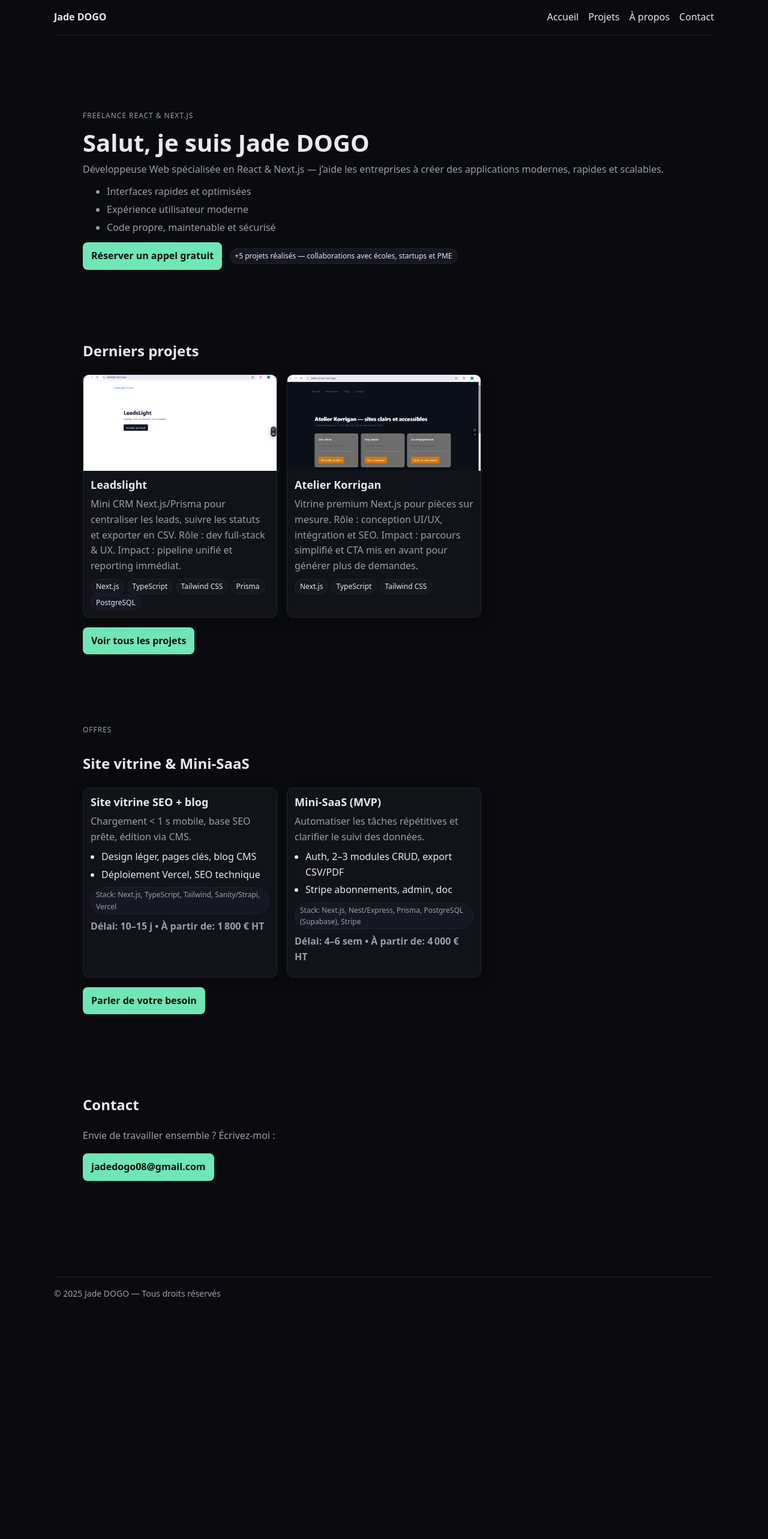
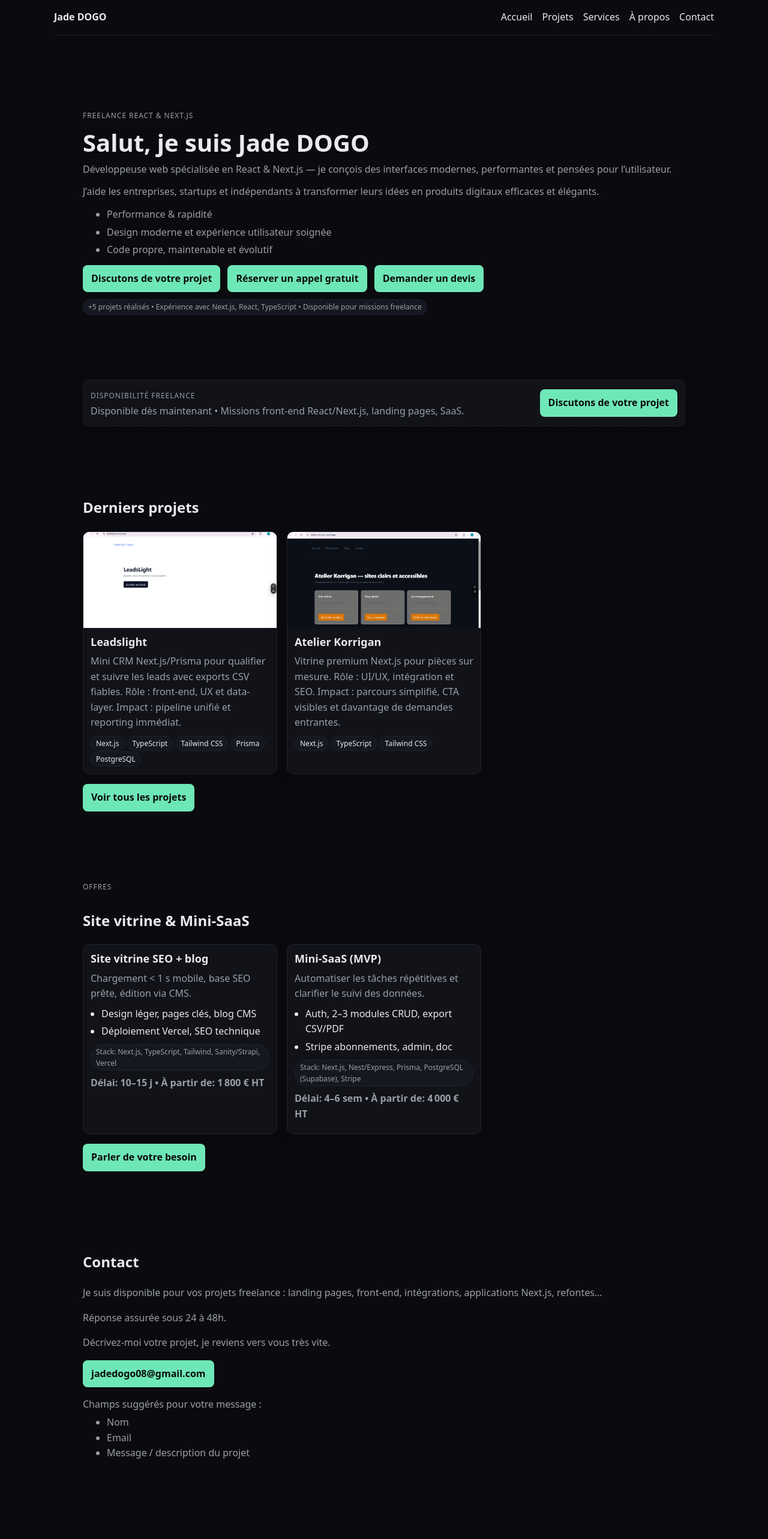
Before and after one commit to Jade2097/portfolio-jade-dogo, a Next.js app: page / in a window 1280 px wide. Shown: the top 2566 px of the page at 60% size. Before the commit the page ends 2216 px from the top, so only its background shows below. Built offline with nearby package versions, Linux system fonts and the light colour scheme.

Commit message:
Finished

```diff
--- a/app/layout.tsx
+++ b/app/layout.tsx
@@ -29,6 +29,7 @@ export default function RootLayout({ children }: { children: React.ReactNode })
            <nav className="nav">
              <a href="/">Accueil</a>
              <a href="/projects">Projets</a>
+             <a href="/services">Services</a>
              <a href="/about">À propos</a>
              <a href="/#contact">Contact</a>
            </nav>
--- a/app/page.tsx
+++ b/app/page.tsx
@@ -6,18 +6,38 @@ export default function Home() {
         <p className="kicker">Freelance React & Next.js</p>
         <h1>Salut, je suis Jade DOGO</h1>
         <p className="muted">
-          Développeuse Web spécialisée en React & Next.js — j’aide les entreprises à créer des
-          applications modernes, rapides et scalables.
+          Développeuse web spécialisée en React & Next.js — je conçois des interfaces modernes, performantes et pensées pour l’utilisateur.
+        </p>
+        <p className="muted" style={{ marginTop: 4 }}>
+          J’aide les entreprises, startups et indépendants à transformer leurs idées en produits digitaux efficaces et élégants.
         </p>
         <ul className="muted" style={{ display: 'grid', gap: 4, margin: '12px 0' }}>
-          <li>Interfaces rapides et optimisées</li>
-          <li>Expérience utilisateur moderne</li>
-          <li>Code propre, maintenable et sécurisé</li>
+          <li>Performance & rapidité</li>
+          <li>Design moderne et expérience utilisateur soignée</li>
+          <li>Code propre, maintenable et évolutif</li>
         </ul>
         <div style={{ display: 'flex', gap: 12, alignItems: 'center', flexWrap: 'wrap' }}>
+          <a className="btn" href="/#contact">Discutons de votre projet</a>
           <a className="btn" href="/#contact">Réserver un appel gratuit</a>
-          <span className="badge">+5 projets réalisés — collaborations avec écoles, startups et PME</span>
+          <a className="btn" href="/#contact">Demander un devis</a>
         </div>
+        <p className="badge" style={{ marginTop: 12 }}>
+          +5 projets réalisés • Expérience avec Next.js, React, TypeScript • Disponible pour missions freelance
+        </p>
+      </section>
+
+      <section className="section" aria-label="Disponibilité freelance">
+        <article className="card" style={{ borderStyle: 'dashed' }}>
+          <div className="content" style={{ display: 'flex', gap: 12, alignItems: 'center', flexWrap: 'wrap' }}>
+            <div style={{ flex: 1, minWidth: 220 }}>
+              <p className="kicker" style={{ marginBottom: 4 }}>Disponibilité freelance</p>
+              <p className="muted" style={{ margin: 0 }}>
+                Disponible dès maintenant • Missions front-end React/Next.js, landing pages, SaaS.
+              </p>
+            </div>
+            <a className="btn" href="/#contact">Discutons de votre projet</a>
+          </div>
+        </article>
       </section>
 
       <section className="section" aria-labelledby="last-projects-title">
@@ -34,8 +54,8 @@ export default function Home() {
             <div className="content">
               <h3>Leadslight</h3>
               <p className="muted">
-                Mini CRM Next.js/Prisma pour centraliser les leads, suivre les statuts et exporter en CSV.
-                Rôle : dev full-stack & UX. Impact : pipeline unifié et reporting immédiat.
+                Mini CRM Next.js/Prisma pour qualifier et suivre les leads avec exports CSV fiables.
+                Rôle : front-end, UX et data-layer. Impact : pipeline unifié et reporting immédiat.
               </p>
               <div>
                 <span className="badge">Next.js</span>{' '}
@@ -58,8 +78,8 @@ export default function Home() {
             <div className="content">
               <h3>Atelier Korrigan</h3>
               <p className="muted">
-                Vitrine premium Next.js pour pièces sur mesure. Rôle : conception UI/UX, intégration et SEO.
-                Impact : parcours simplifié et CTA mis en avant pour générer plus de demandes.
+                Vitrine premium Next.js pour pièces sur mesure. Rôle : UI/UX, intégration et SEO.
+                Impact : parcours simplifié, CTA visibles et davantage de demandes entrantes.
               </p>
               <div>
                 <span className="badge">Next.js</span>{' '}
@@ -115,10 +135,24 @@ export default function Home() {
 
       <section id="contact" className="section scroll-mt-24">
         <h2>Contact</h2>
-        <p className="muted">Envie de travailler ensemble ? Écrivez‑moi :</p>
-        <p>
+        <p className="muted">
+          Je suis disponible pour vos projets freelance : landing pages, front-end, intégrations, applications Next.js, refontes…
+        </p>
+        <p className="muted">Réponse assurée sous 24 à 48h.</p>
+        <p className="muted">Décrivez-moi votre projet, je reviens vers vous très vite.</p>
+
+        <p style={{ marginTop: 12 }}>
           <a href="mailto:jadedogo08@gmail.com" className="btn">jadedogo08@gmail.com</a>
         </p>
+
+        <div style={{ marginTop: 16 }} className="muted">
+          <p style={{ marginBottom: 4 }}>Champs suggérés pour votre message :</p>
+          <ul style={{ marginTop: 0 }}>
+            <li>Nom</li>
+            <li>Email</li>
+            <li>Message / description du projet</li>
+          </ul>
+        </div>
       </section>
     </main>
   );
--- a/app/projects/page.tsx
+++ b/app/projects/page.tsx
@@ -38,6 +38,12 @@ export default function ProjetsPage() {
               <p className="muted" style={{ marginBottom: 12 }}>
                 <strong>Impact :</strong> {p.impact}
               </p>
+              <p className="muted" style={{ marginBottom: 12 }}>
+                Vous avez un projet similaire ?{' '}
+                <a href="mailto:jadedogo08@gmail.com" className="muted" style={{ color: 'inherit', textDecoration: 'underline' }}>
+                  Contactez-moi
+                </a>.
+              </p>
               <div style={{ display: 'flex', gap: 8, flexWrap: 'wrap' }}>
                 {p.demo && (
                   <a className="btn" href={p.demo} target="_blank" rel="noopener noreferrer">
```
Also changed, not shown: app/about/page.tsx (+36 -13 lines), app/services/page.tsx (+28 -15 lines), data/projects.ts (+7 -7 lines).
